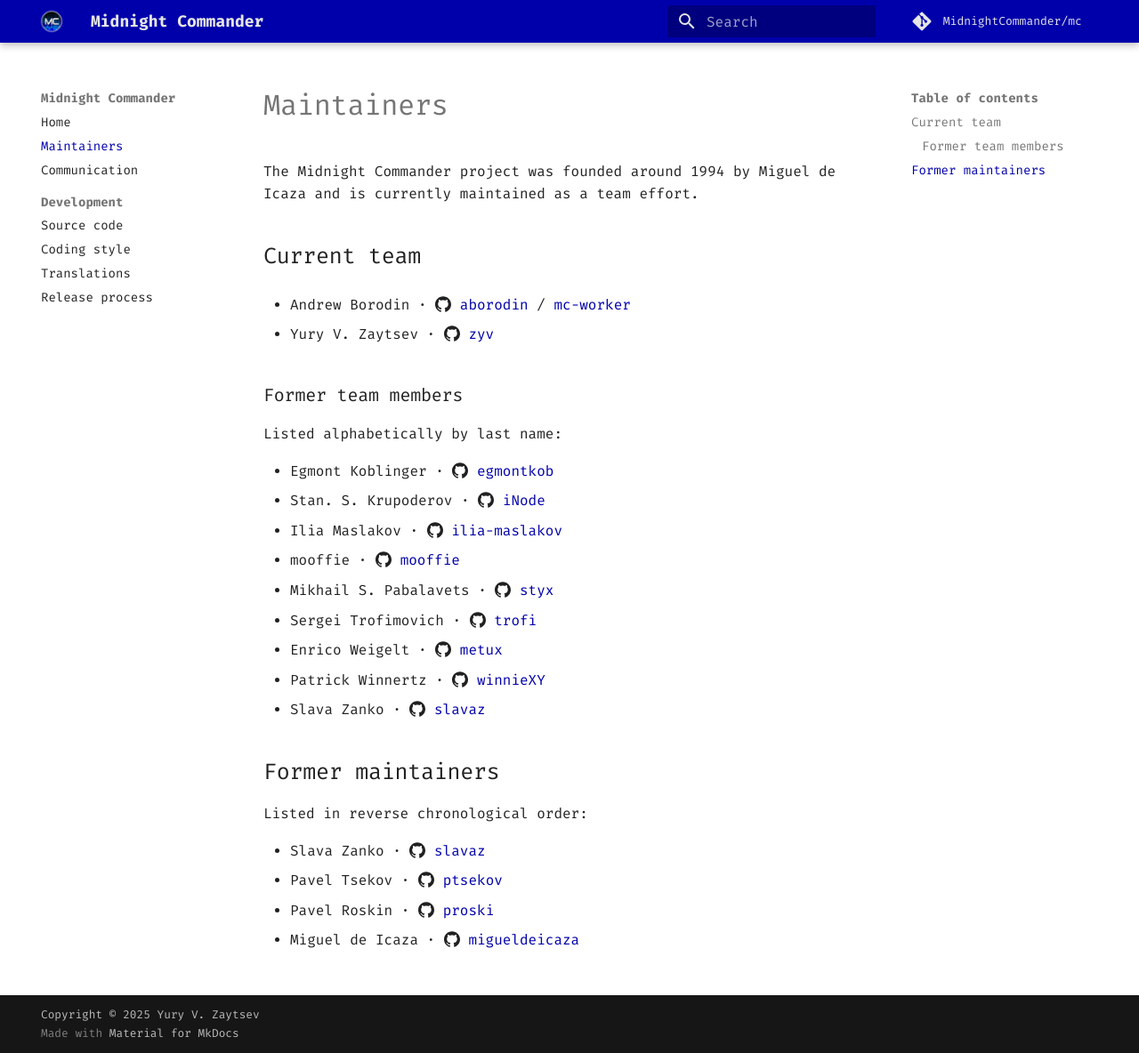
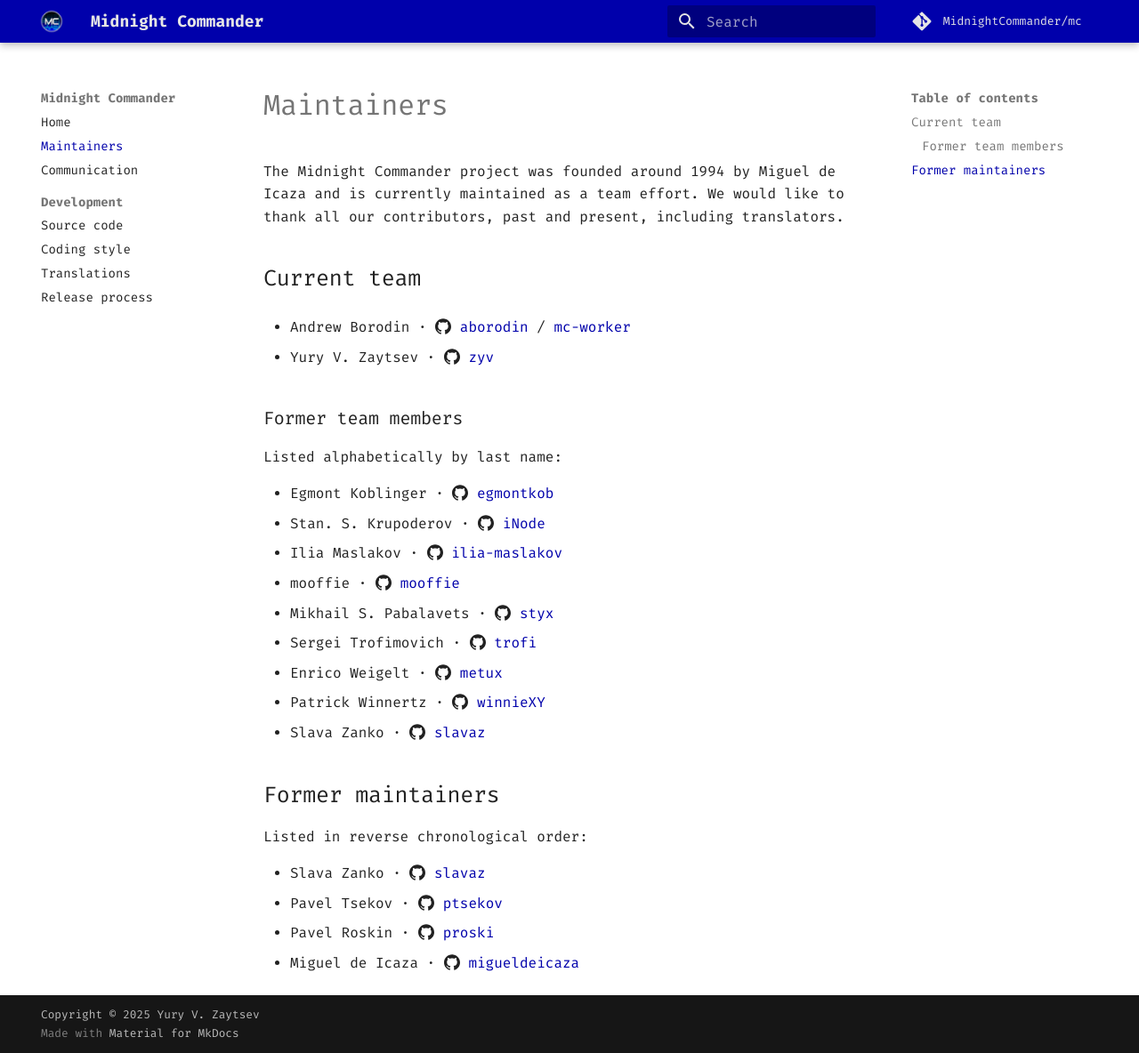
Before and after one commit to MidnightCommander/website, an MkDocs documentation site: the page built from docs/maintainers.md, in a window 1280 px wide and 1184 px high. Shown: the whole window at 89% size. Built offline with MkDocs 1.6.1 and Material for MkDocs 9.7.7, drawn with Linux system fonts in a browser that asks for light colours; comment, search, counter and statistics services are not loaded.

Commit message:
Add thanks to the contributors

```diff
--- a/docs/maintainers.md
+++ b/docs/maintainers.md
@@ -1,4 +1,4 @@
-The Midnight Commander project was founded around 1994 by Miguel de Icaza and is currently maintained as a team effort.
+The Midnight Commander project was founded around 1994 by Miguel de Icaza and is currently maintained as a team effort. We would like to thank all our contributors, past and present, including translators.
 
 ## Current team
 
```
